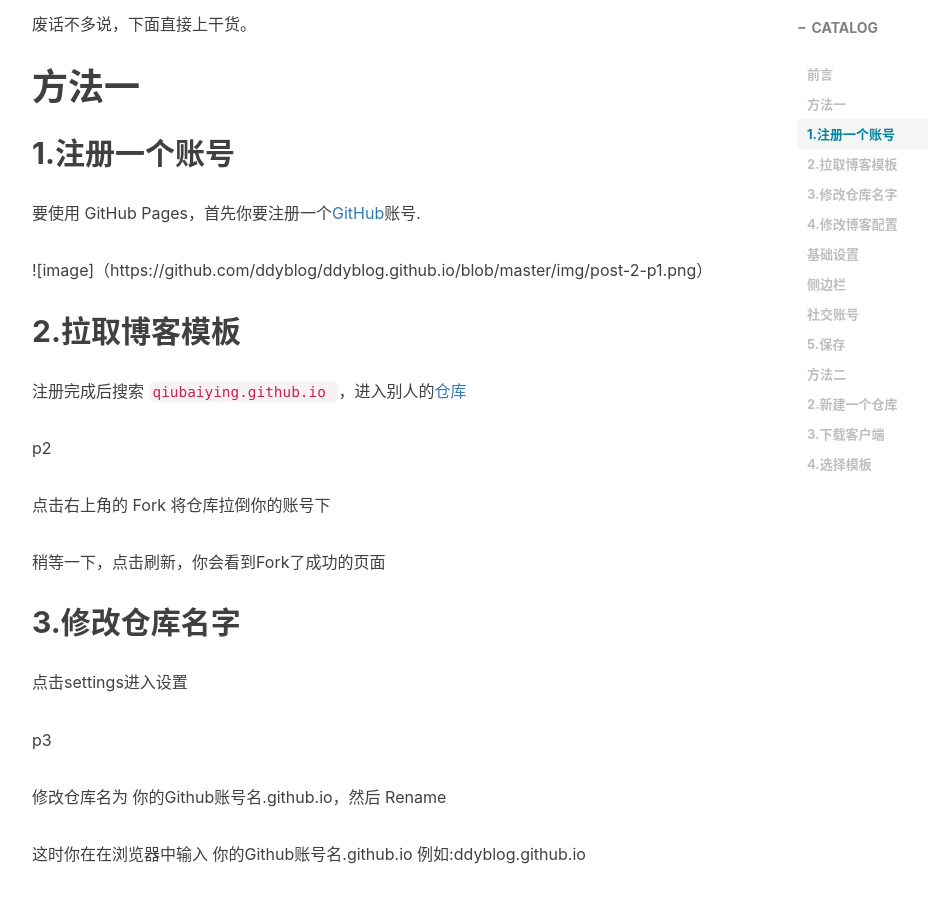
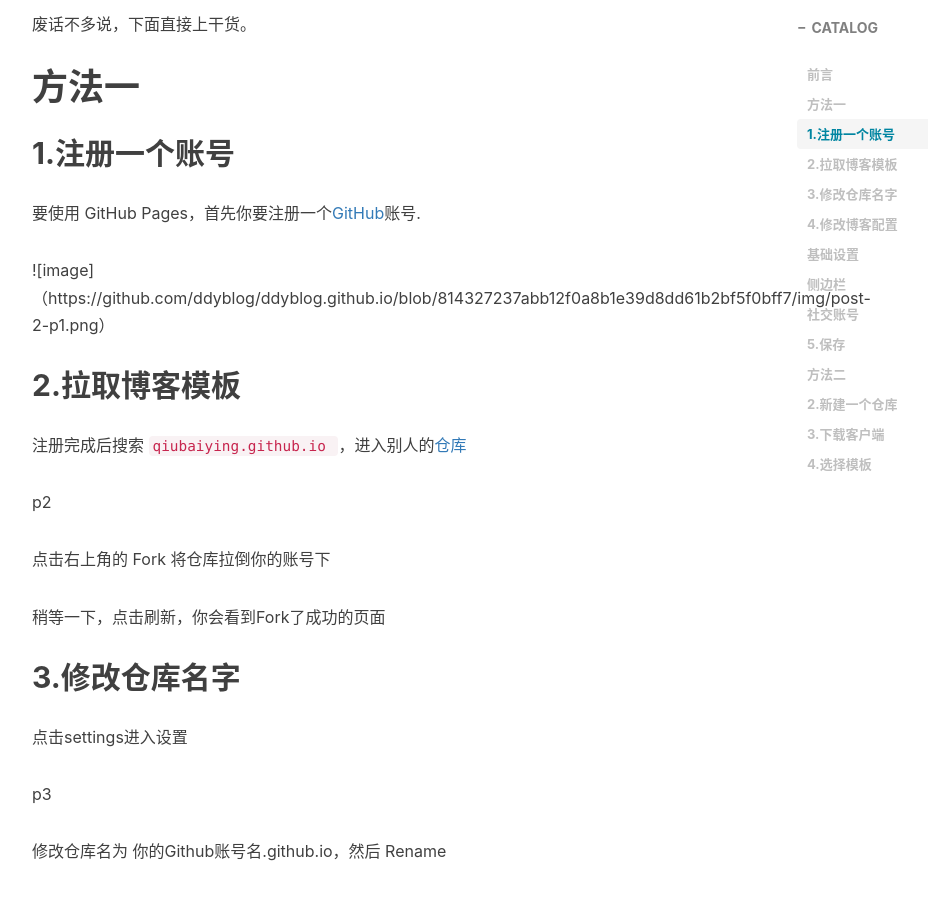
Before and after one commit to ddyblog/ddyblog.github.io, a Jekyll site: the page built from _posts/2018-10-08-博客搭建方法 .md, in a window 1280 px wide and 900 px high, scrolled down 860 px. Shown: the whole window, without its empty margins (233-1161 px from the left). Built offline with Jekyll 4.4.1, drawn with Linux system fonts in a browser that asks for light colours; nearby versions of some CDN libraries; comment, search, counter and statistics services are not loaded; some of the changed lines change nothing that is shown.

Commit message:
Update 2018-10-08-博客搭建方法 .md

```diff
--- a/_posts/2018-10-08-博客搭建方法 .md
+++ b/_posts/2018-10-08-博客搭建方法 .md
@@ -27,7 +27,7 @@ tags:
 
 要使用 GitHub Pages，首先你要注册一个[GitHub](https://github.com/)账号.
 
-![image]（https://github.com/ddyblog/ddyblog.github.io/blob/master/img/post-2-p1.png）
+![image]（https://github.com/ddyblog/ddyblog.github.io/blob/814327237abb12f0a8b1e39d8dd61b2bf5f0bff7/img/post-2-p1.png）
 
 ## 2.拉取博客模板
 
```
